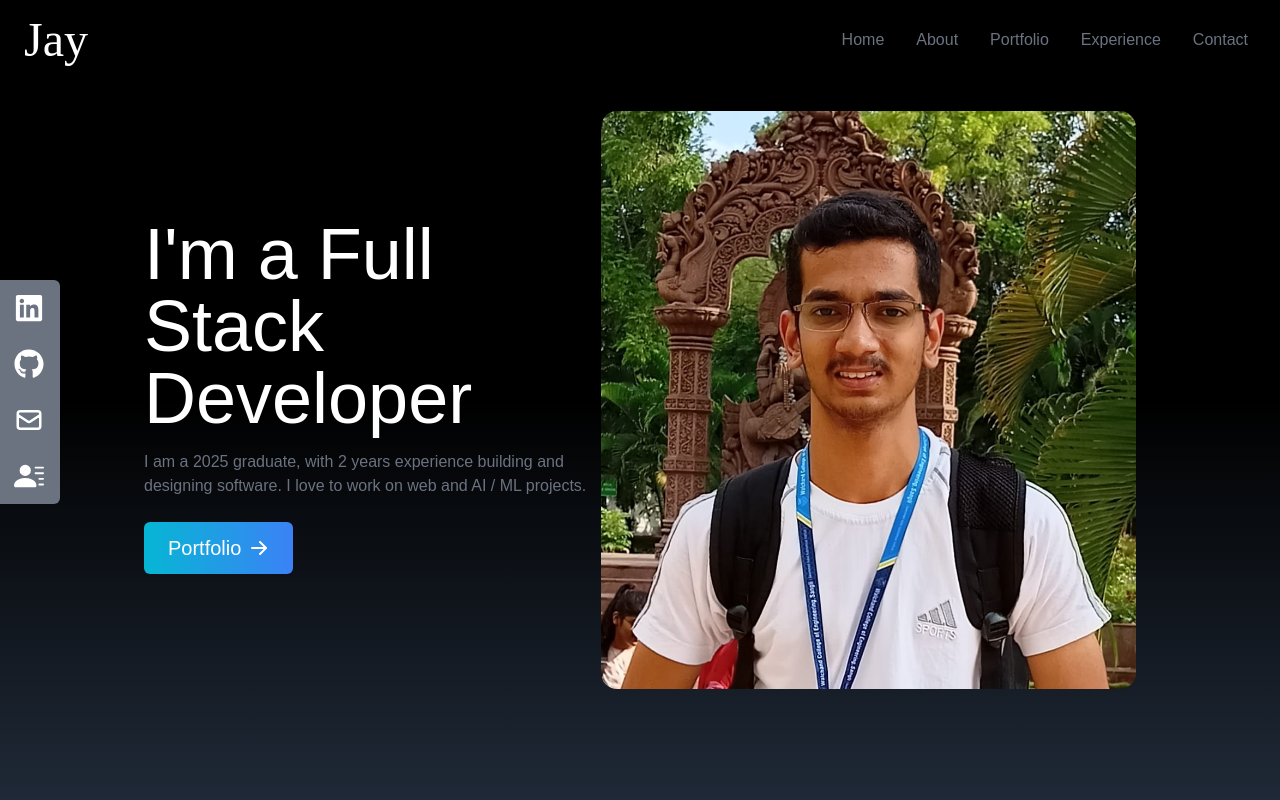
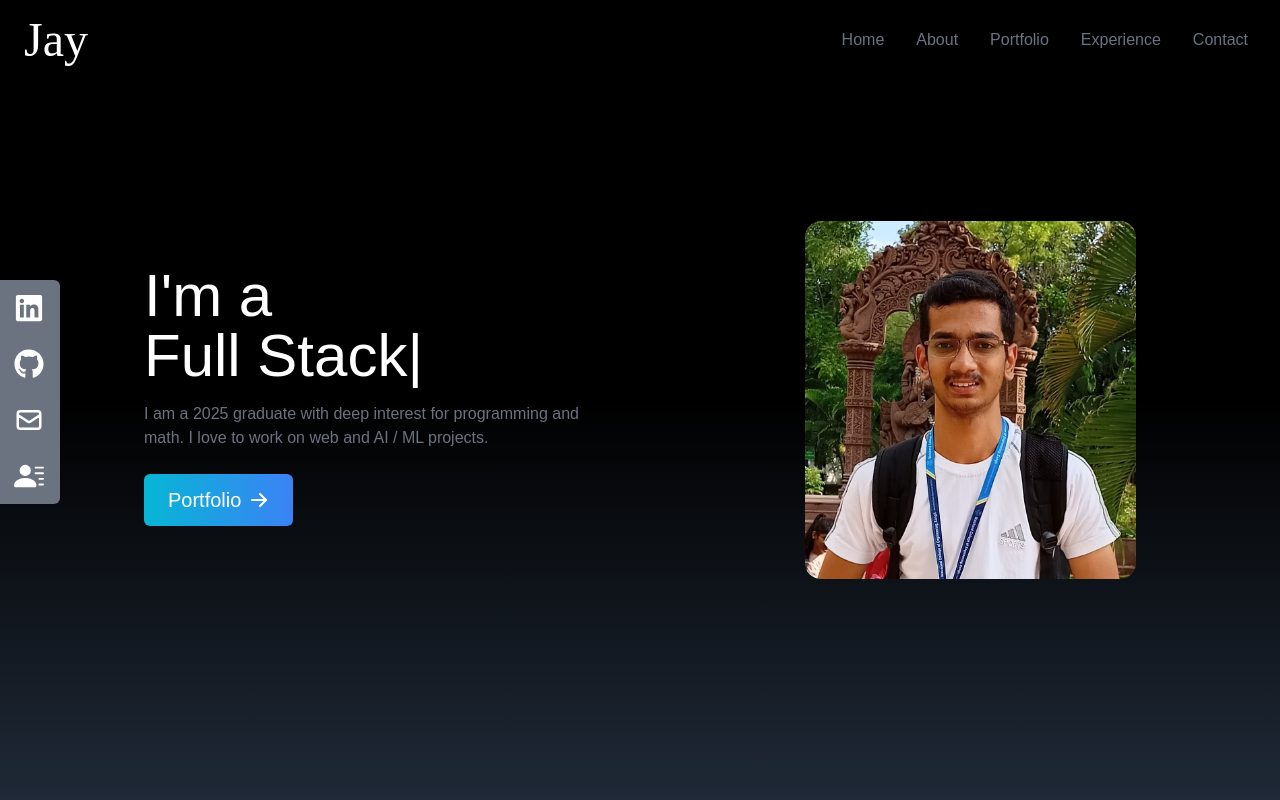
Before and after one commit to Jay7221/react-portfolio-website, a React (Create React App) app: page / in a window 1280 px wide. Shown: the top 800 px of the page. Built offline with nearby package versions, Linux system fonts and the light colour scheme.

Commit message:
Added react typing

```diff
--- a/package.json
+++ b/package.json
@@ -11,6 +11,7 @@
     "react-router-dom": "^6.14.1",
     "react-scripts": "^5.0.1",
     "react-scroll": "^1.9.0",
+    "react-type-animation": "^3.2.0",
     "web-vitals": "^2.1.4"
   },
   "scripts": {
--- a/src/components/Home.jsx
+++ b/src/components/Home.jsx
@@ -2,30 +2,51 @@ import React from 'react'
 import HeroImage from "../assets/jay.jpeg";
 import { HiArrowRight } from "react-icons/hi";
 import { Link } from 'react-scroll';
+import { TypeAnimation } from 'react-type-animation';
 
 const Home = () => {
     return (
         <div name="home" className='h-screen w-full bg-gradient-to-b from-black via-black to-gray-800'>
-            <div className='max-w-screen-lg mx-auto flex flex-col items-center justify-center h-full px-4 md:flex-row'>
+            <div className='max-w-screen-lg mx-auto flex flex-col items-center justify-between h-full px-4 md:flex-row'>
                 <div className='flex flex-col justify-center h-full'>
-                    <h2 className='text-4xl md:text-7xl text-white'>
-                        I'm a Full Stack Developer
+                    <h2 className='text-4xl md:text-6xl text-white max-w-xl '>
+                        I'm a
+                        <br />
+                        <TypeAnimation
+                            sequence={[
+                                ' Competitive Programmer',
+                                1000,
+                                ' Frontend Developer',
+                                1000,
+                                ' Full Stack Developer',
+                                1000,
+                                ' ML Enthusiast',
+                                1000,
+                                ' Math Freak',
+                                1000
+                            ]}
+                            wrapper='span'
+                            speed={50}
+                            repeat={Infinity}
+                        />
                     </h2>
                     <p className='text-gray-500 py-4 max-w-md'>
-                        I am a 2025 graduate, with 2 years experience building and designing software.
+                        I am a 2025 graduate with deep interest for programming and math.
                         I love to work on web and AI / ML projects.
                     </p>
                     <div>
-                        <button className='group md:text-xl  text-white w-fit px-6 py-3 my-2 flex items-center rounded-md bg-gradient-to-r from-cyan-500  to-blue-500'>
-                            <Link to='portfolio' smooth duration={500}>Portfolio</Link>
-                            <span className='group-hover:rotate-90 duration-300 ml-2'>
-                                <HiArrowRight size={20} />
-                            </span>
-                        </button>
+                        <Link to='portfolio' smooth duration={500}>
+                            <button className='group md:text-xl  text-white w-fit px-6 py-3 my-2 flex items-center rounded-md bg-gradient-to-r from-cyan-500  to-blue-500'>
+                                Portfolio
+                                <span className='group-hover:rotate-90 duration-300 ml-2'>
+                                    <HiArrowRight size={20} />
+                                </span>
+                            </button>
+                        </Link>
                     </div>
                 </div>
-                <div>
-                    <img src={HeroImage} alt="My Profile" className='rounded-2xl mx-auto w-2/3 md:w-full' />
+                <div className='md:w-1/3'>
+                    <img src={HeroImage} alt="My Profile" className='rounded-2xl mx-auto w-2/3 md:w-full ' />
                 </div>
             </div>
         </div>
```
Also changed, not shown: 1 other file (tests, documents, lock files or other folders).
